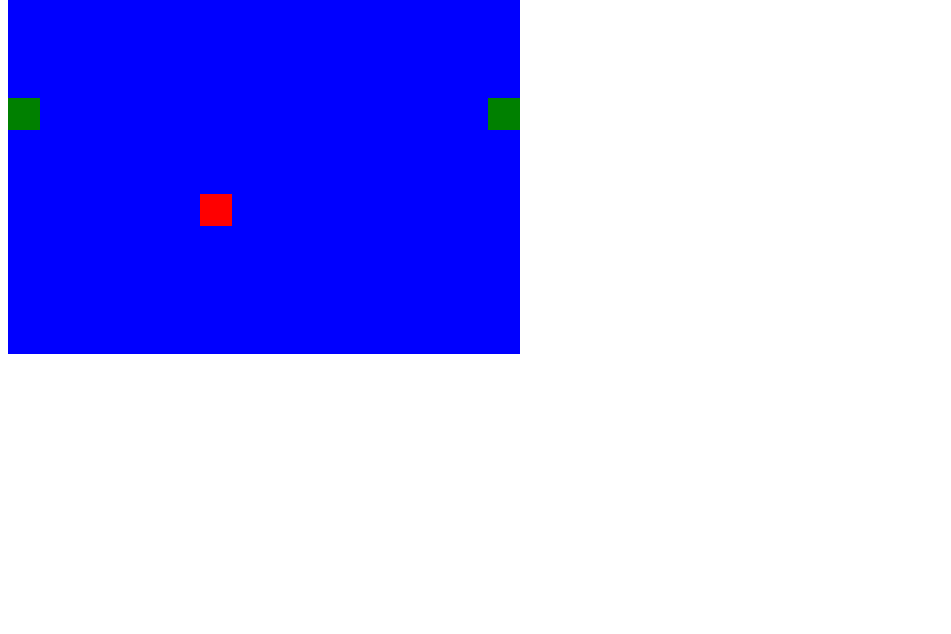
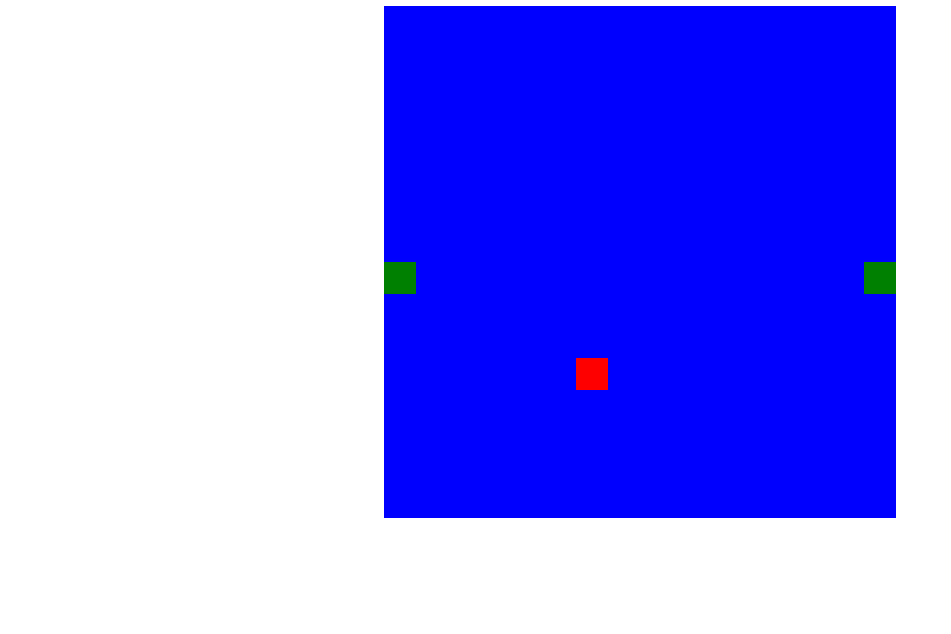
Before and after one commit to genivalvb/Snake_game_dio, a plain HTML site: page index.html in a window 1280 px wide. Shown: the part 166-800 px from the top of the page, without its empty margins (0-951 px from the left). Drawn offline with Linux system fonts and the light colour scheme.

Commit message:
A little style add

```diff
--- a/css/style.css
+++ b/css/style.css
@@ -0,0 +1,9 @@
+body {
+    height: 95vh;
+    width: 95;
+    display: flex;
+    justify-content: center;
+    align-items: center;
+    flex-direction: column;
+    color: rgb(44,140,45)
+}
--- a/index.html
+++ b/index.html
@@ -9,6 +9,7 @@
     <title>Snake Game</title>
 </head>
 <body>
+    <h1>Snake Game</h1>
     <canvas id="snake" width="512" height="512"></canvas>
 </body>
 </html>
--- a/js/script.js
+++ b/js/script.js
@@ -47,6 +47,13 @@ function iniciarJogo(){
     if(snake[0].y > 15 * box && direction == "down") snake[0].y = 0;
     if(snake[0].y < 0 && direction == "up") snake[0].y = 16 * box;
 
+    for(i = 1; i < snake.length; i++){
+        if(snake[0].x == snake[i].x && snake[0].y == snake[i].y){
+            clearInterval(jogo);
+            alert('Game Over :(');
+        }
+    }
+
     criarBG();
     criarCobrinha();
     drawFood();
```
